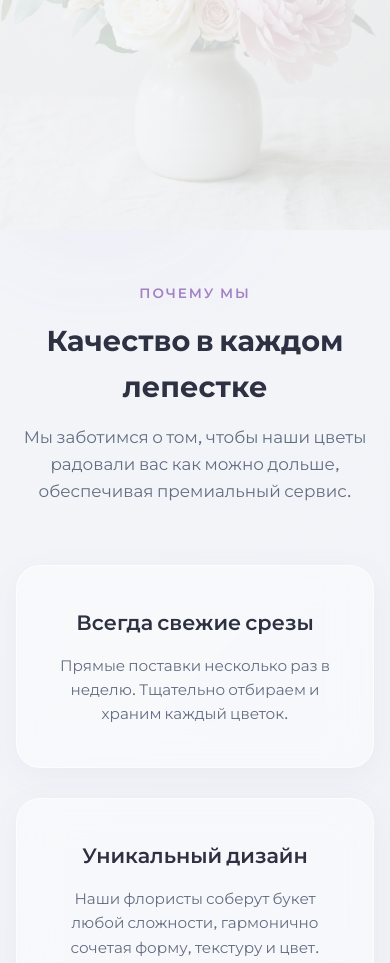
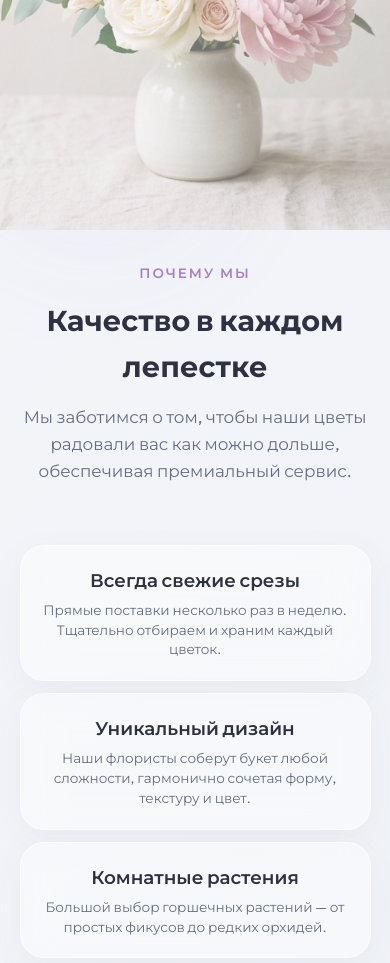
Before and after one commit to SupremeGoogle/cveti-bashkortostan, a website: page public/index.html in a window 390 px wide. Shown: the part 614-1577 px from the top of the page. Drawn offline with Linux system fonts and the light colour scheme.

Commit message:
style: increase mobile hero background opacity to 0.45 and shrink advantages section cards

```diff
--- a/public/style.css
+++ b/public/style.css
@@ -975,7 +975,11 @@
   }
 
   .hero::before {
-    background: rgba(245, 247, 250, 0.85);
+    background: rgba(245, 247, 250, 0.45);
+  }
+
+  .hero-info h1, .hero-info p {
+    text-shadow: 0 1px 6px rgba(245, 247, 250, 0.9);
   }
 
   .hero-info {
@@ -1006,6 +1010,26 @@
     width: 100%;
     justify-content: center;
     padding: 14px 28px;
+  }
+
+  /* Features section: compact layout on mobile */
+  #features {
+    padding: 30px 5% !important;
+  }
+  .features-grid {
+    grid-template-columns: 1fr !important;
+    gap: 12px !important;
+  }
+  .feature-card {
+    padding: 20px !important;
+  }
+  .feature-card h3 {
+    font-size: 1.15rem !important;
+    margin-bottom: 6px !important;
+  }
+  .feature-card p {
+    font-size: 0.85rem !important;
+    line-height: 1.45 !important;
   }
 
   /* Catalog: 2 cards per row on mobile */
```
